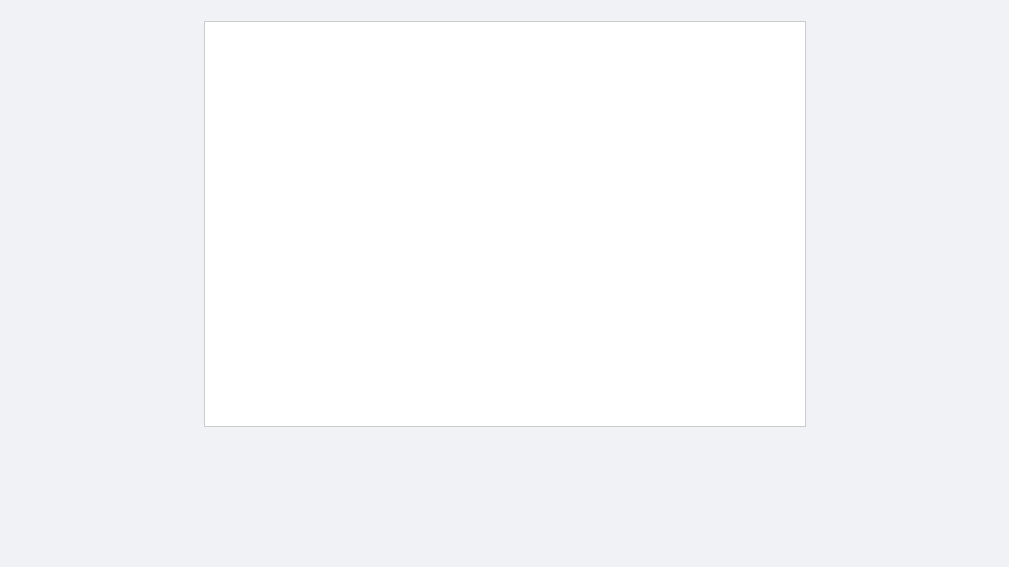
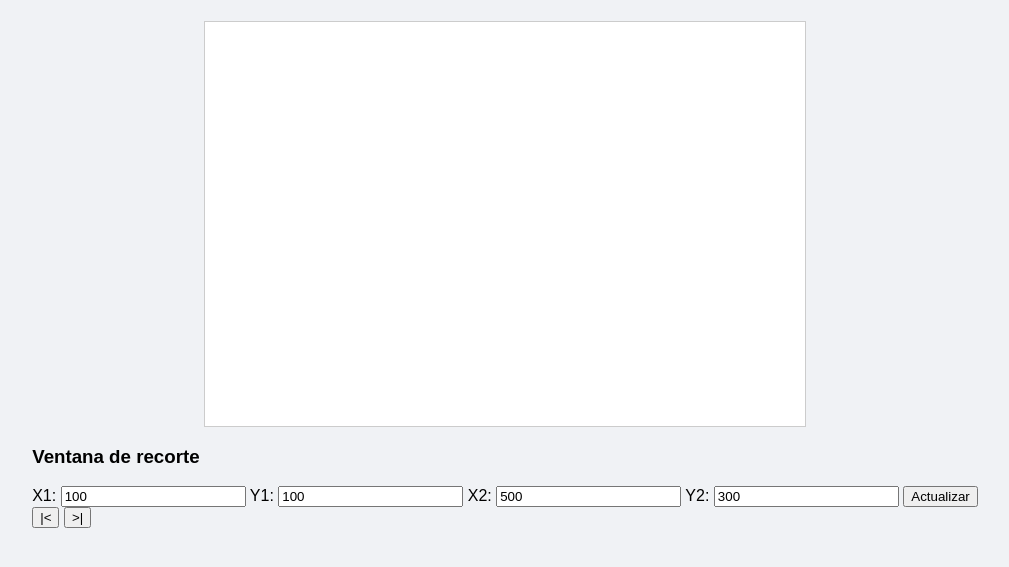
Before and after one commit to estnataliavarela/taller31, a plain HTML site: page index.html in a window 1280 px wide. Shown: the part 87-654 px from the top of the page, without its empty margins (135-1144 px from the left). Drawn offline with Linux system fonts and the light colour scheme.

Commit message:
estilos y controles de interfaz de usuario

```diff
--- a/index.html
+++ b/index.html
@@ -16,3 +16,18 @@
     <script src="script.js"></script>
 </body>
 </html>
+<div class="controls">
+        <div class="window-inputs">
+            <h3>Ventana de recorte</h3>
+            X1: <input type="number" id="winX1" value="100" size="4">
+            Y1: <input type="number" id="winY1" value="100" size="4">
+            X2: <input type="number" id="winX2" value="500" size="4">
+            Y2: <input type="number" id="winY2" value="300" size="4">
+            <button id="btnUpdate">Actualizar</button>
+        </div>
+        <div class="nav-buttons">
+            <button id="btnPrev"> |< </button>
+            <button id="btnNext"> >| </button>
+        </div>
+        <div id="info"></div>
+    </div>
```
